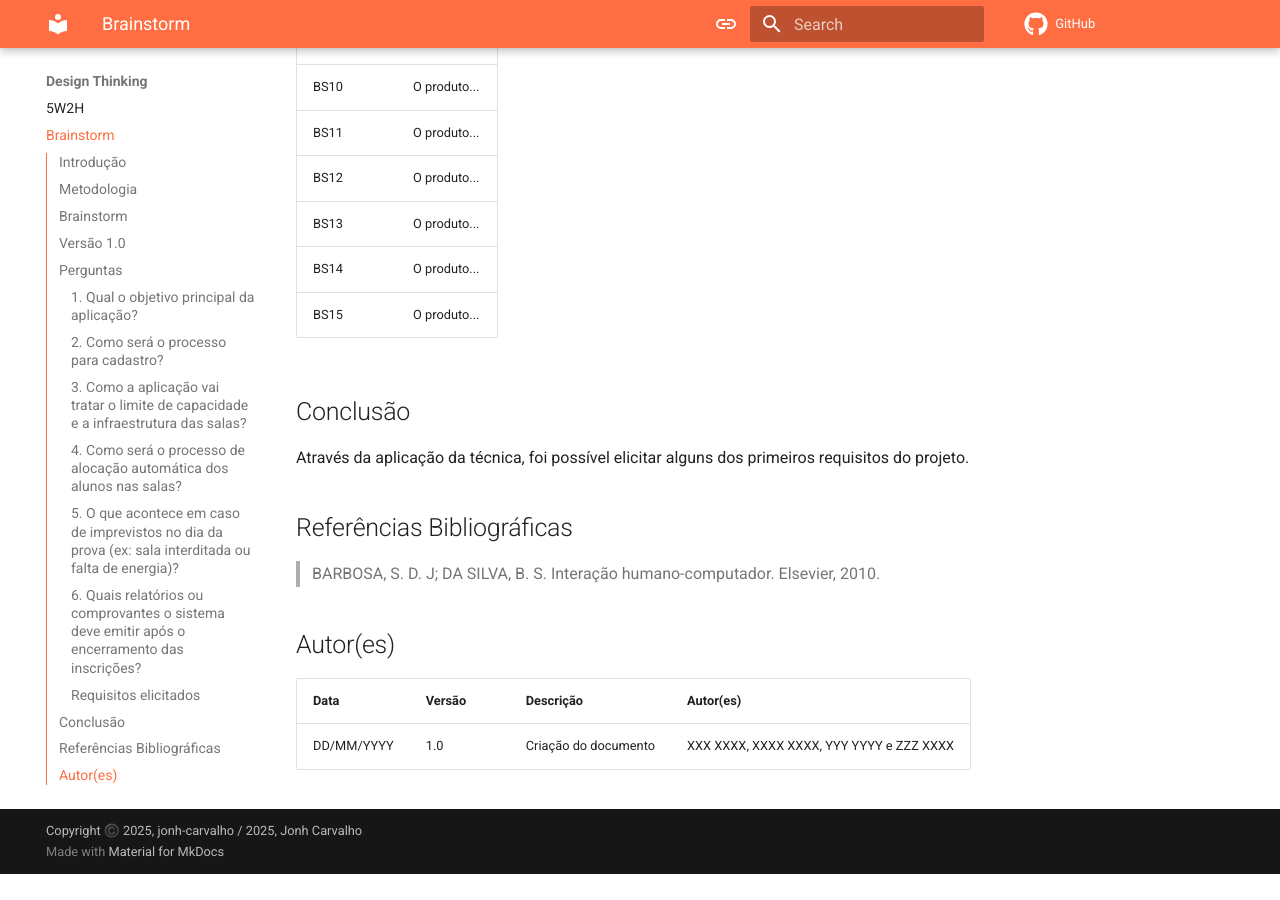
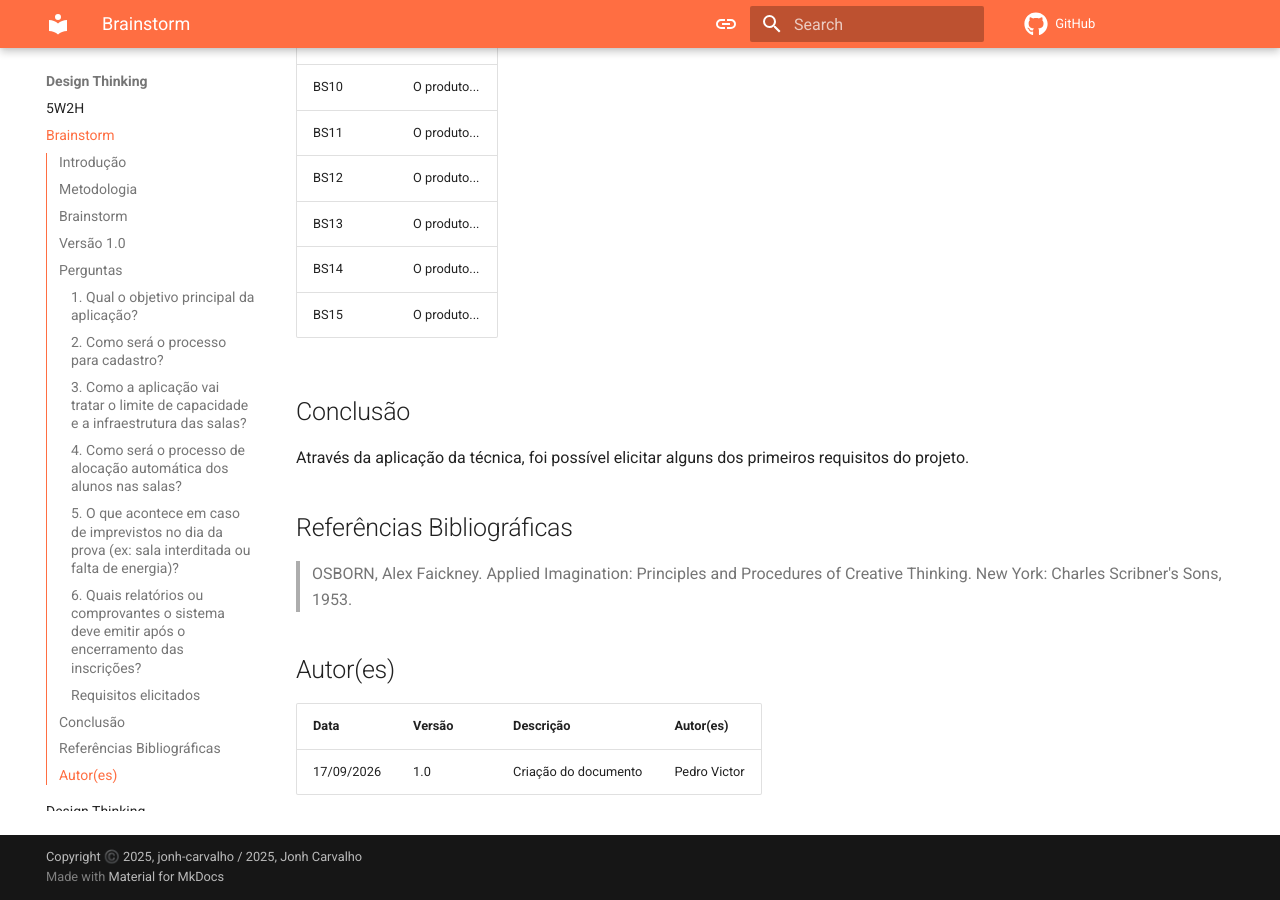
Before and after one commit to Projetos-de-Extensao/PECDI_26.2_8002_I, an MkDocs documentation site: the page built from docs/_Design Thinking/Brainstorm.md, in a window 1280 px wide and 900 px high, scrolled down 3304 px. Built offline with MkDocs 1.6.1 and Material for MkDocs 9.7.7, drawn with Linux system fonts in a browser that asks for light colours; comment, search, counter and statistics services are not loaded; before the commit the page ends 4178 px from its top, so only the background shows below that.

Commit message:
Update Brainstorm.md

```diff
--- a/docs/_Design Thinking/Brainstorm.md
+++ b/docs/_Design Thinking/Brainstorm.md
@@ -163,10 +163,10 @@
 </p>
 ## Referências Bibliográficas
 
-> BARBOSA, S. D. J; DA SILVA, B. S. Interação humano-computador. Elsevier, 2010.
+> OSBORN, Alex Faickney. Applied Imagination: Principles and Procedures of Creative Thinking. New York: Charles Scribner's Sons, 1953.
 
 
 ## Autor(es)
 | Data | Versão | Descrição | Autor(es) |
 | -- | -- | -- | -- |
-| DD/MM/YYYY | 1.0 | Criação do documento | XXX XXXX, XXXX XXXX, YYY YYYY e ZZZ XXXX |
+| 17/09/2026 | 1.0 | Criação do documento | Pedro Victor |
```
